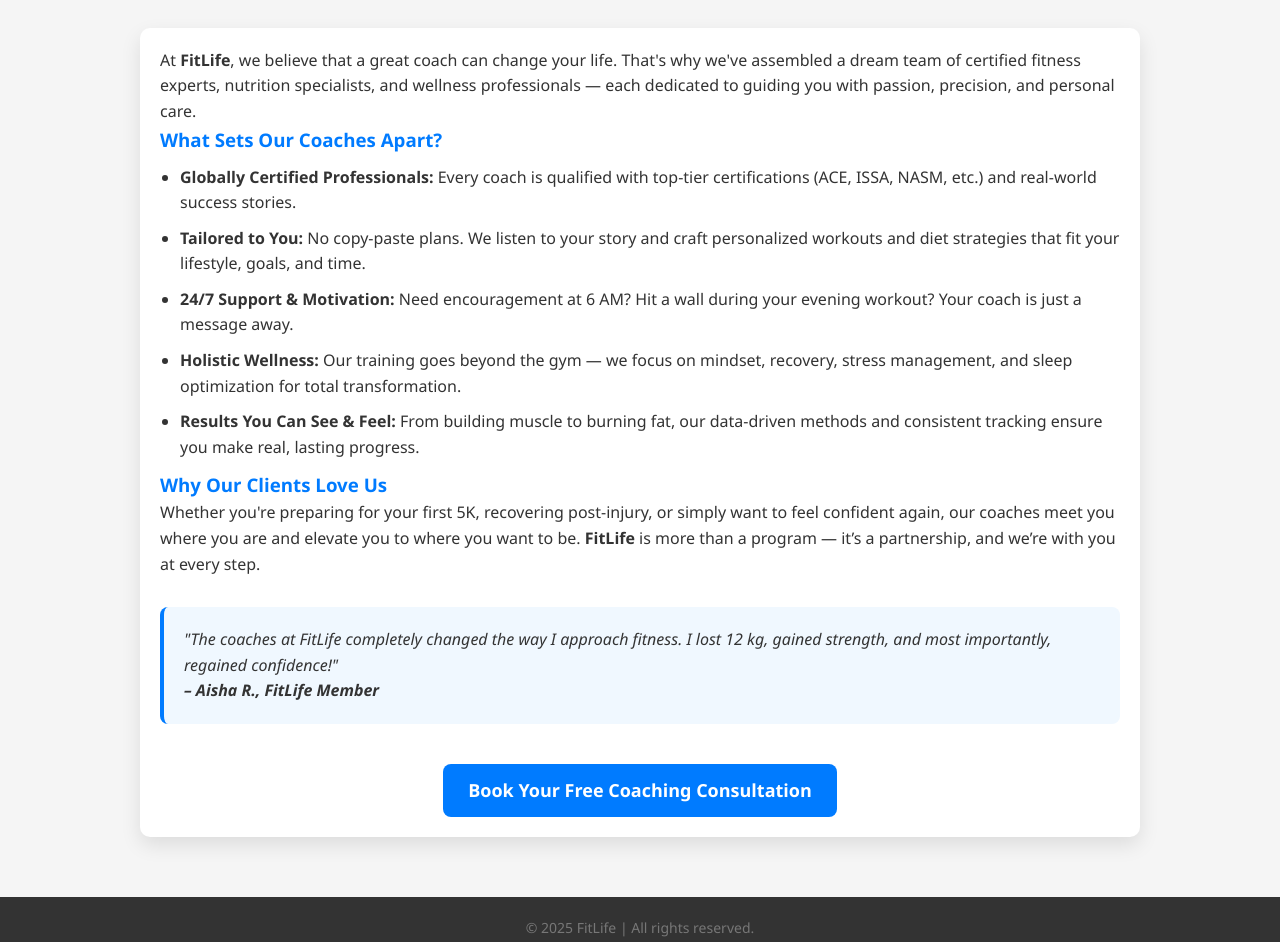
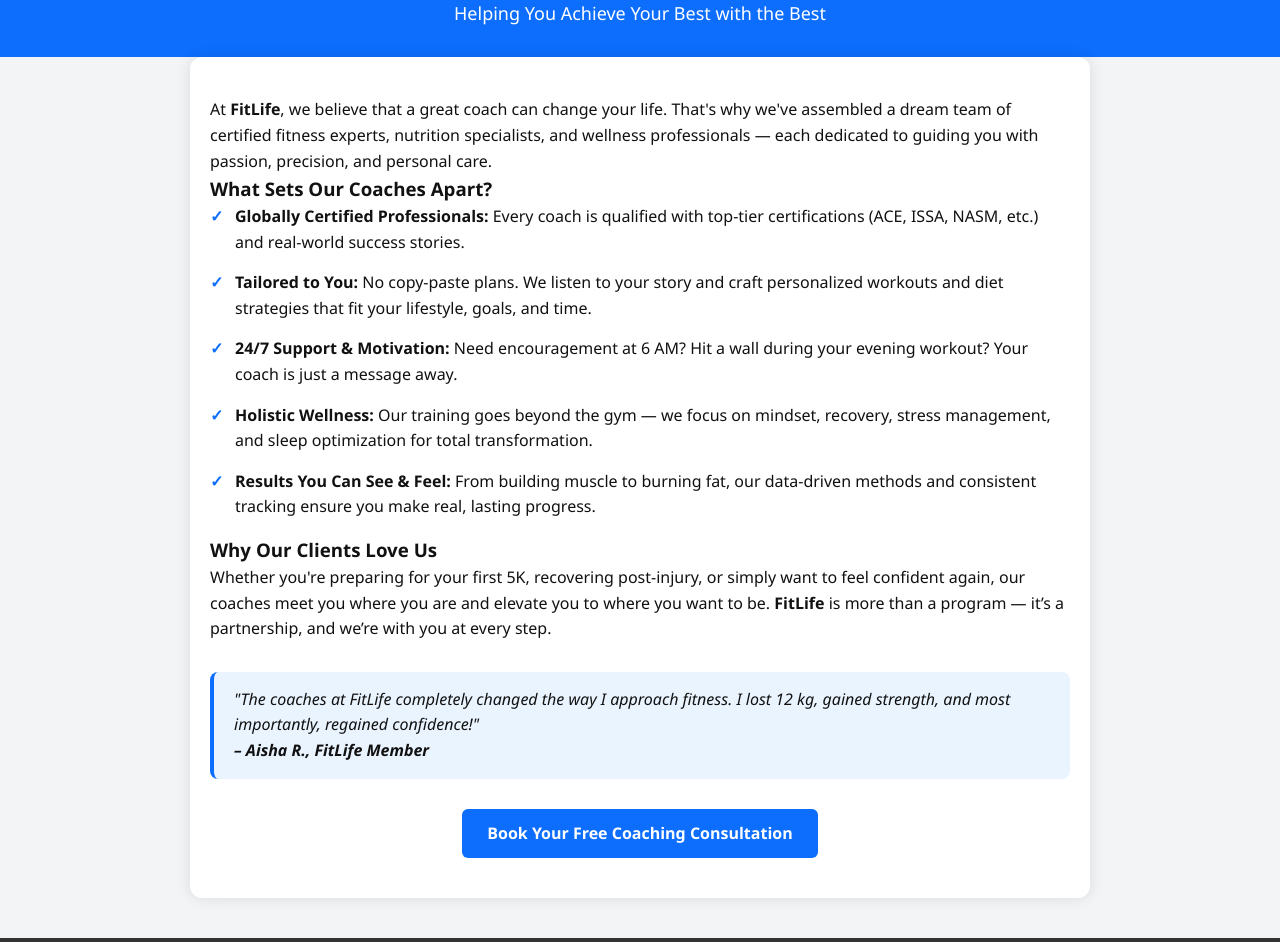
Before and after one commit to devvishal-dotcom/my-portfolio, a plain HTML site: page landing-page/expertcoach.html in a window 1280 px wide. Shown: the part 129-1071 px from the top of the page. Drawn offline with Linux system fonts and the light colour scheme.

Commit message:
Updated landing page

```diff
--- a/landing-page/expertcoach.html
+++ b/landing-page/expertcoach.html
@@ -2,10 +2,9 @@
 <html lang="en">
 <head>
   <meta charset="UTF-8" />
-  <meta name="viewport" content="width=device-width, initial-scale=1.0"/>
+  <meta name="viewport" content="width=device-width, initial-scale=1.0" />
   <title>Expert Coaches | FitLife</title>
   <link rel="stylesheet" href="style.css" />
-  <link rel="stylesheet" href="">
 </head>
 <body>
 
--- a/landing-page/style.css
+++ b/landing-page/style.css
@@ -300,73 +300,86 @@
   font-family: 'Segoe UI', sans-serif;
   margin: 0;
   padding: 0;
-  background: #f5f5f5;
-  color: #333;
+  background: #f3f4f6;
+  color: #111;
+  line-height: 1.6;
 }
 
 header {
-  background: #007bff;
-  color: white;
-  padding: 20px 0;
+  background: #0d6efd;
+  color: #fff;
   text-align: center;
+  padding: 60px 20px 30px;
 }
 
-.container {
-  max-width: 1000px;
-  margin: 40px auto;
-  padding: 20px;
-  background: white;
-  border-radius: 10px;
-  box-shadow: 0px 8px 20px rgba(0, 0, 0, 0.1);
+header h1 {
+  font-size: 36px;
+  margin-bottom: 10px;
 }
 
-h2, h3 {
-  color: #007bff;
+header p {
+  font-size: 18px;
+}
+
+.section {
+  padding: 40px 20px;
+  max-width: 900px;
+  margin: auto;
+  background: #fff;
+  border-radius: 12px;
+  box-shadow: 0 0 15px rgba(0,0,0,0.1);
 }
 
 .coach-highlights {
-  list-style-type: disc;
-  padding-left: 20px;
+  list-style: none;
+  padding-left: 0;
 }
 
 .coach-highlights li {
-  margin: 10px 0;
-  line-height: 1.6;
+  margin-bottom: 15px;
+  padding-left: 25px;
+  position: relative;
+}
+
+.coach-highlights li::before {
+  content: "\2713";
+  position: absolute;
+  left: 0;
+  color: #0d6efd;
+  font-weight: bold;
 }
 
 .testimonial {
-  background: #f0f8ff;
-  border-left: 4px solid #007bff;
-  padding: 20px;
   font-style: italic;
-  margin: 30px 0;
+  margin-top: 30px;
+  background: #eaf4ff;
+  padding: 15px 20px;
+  border-left: 4px solid #0d6efd;
   border-radius: 8px;
 }
 
 .cta-center {
   text-align: center;
-  margin-top: 40px;
+  margin-top: 30px;
 }
 
 .btn {
   display: inline-block;
-  background: #007bff;
-  color: white;
   padding: 12px 25px;
-  border-radius: 8px;
+  background-color: #0d6efd;
+  color: #fff;
   text-decoration: none;
-  font-size: 18px;
+  border-radius: 6px;
   transition: background 0.3s;
 }
 
 .btn:hover {
-  background: #0056b3;
+  background-color: #084dc1;
 }
 
 footer {
-  margin-top: 60px;
   text-align: center;
   padding: 20px;
   font-size: 14px;
-  color: #777;
+  color: #555;
 }
```
